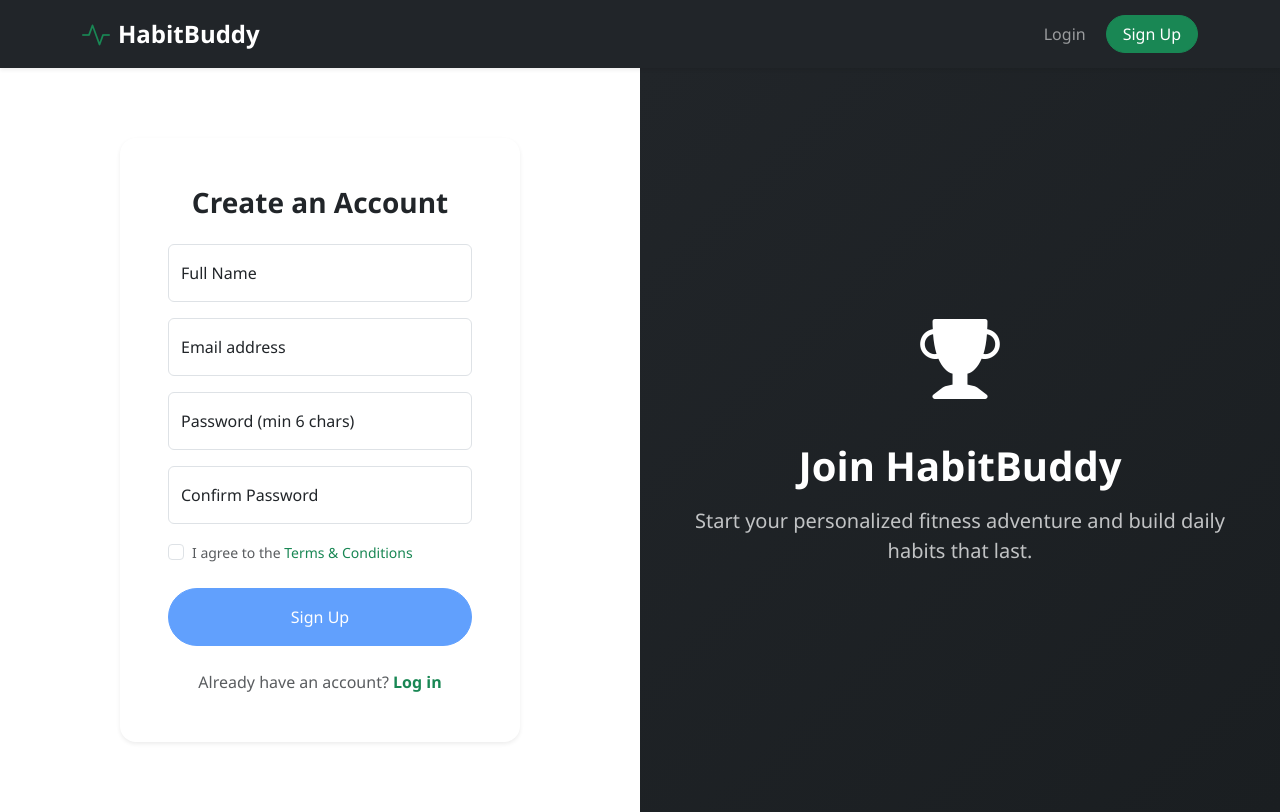
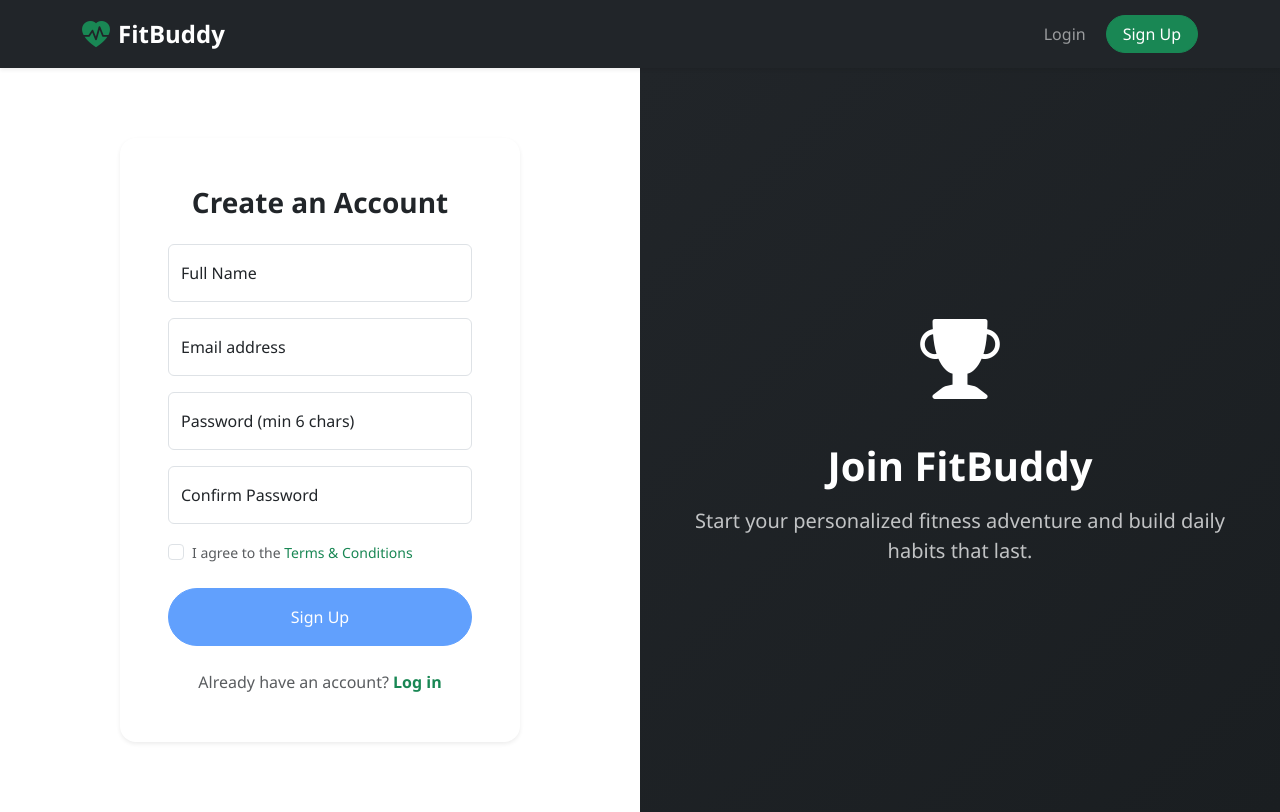
Before and after one commit to elnathanshee/WAD2-FitBuddy, a Vue app in the folder FitBuddy/: page /signup in a window 1280 px wide. Built offline with nearby package versions, Linux system fonts and the light colour scheme.

Commit message:
docs: add comprehensive 5-7 minute presentation demo script and playbook

```diff
--- a/FitBuddy/src/components/LoginPage.vue
+++ b/FitBuddy/src/components/LoginPage.vue
@@ -9,8 +9,8 @@
     <div class="col-lg-6 auth-form-section">
       <div class="auth-form-card shadow-sm p-4 p-md-5 rounded-4">
         <div class="text-center mb-4 d-lg-none">
-          <i class="bi bi-activity text-primary fs-1"></i>
-          <h2 class="fw-bold mt-2">HabitBuddy</h2>
+          <i class="bi bi-heart-pulse-fill text-primary fs-1"></i>
+          <h2 class="fw-bold mt-2">FitBuddy</h2>
         </div>
 
         <h3 class="fw-bold mb-3 text-center">Login</h3>
--- a/FitBuddy/src/components/Navbar.vue
+++ b/FitBuddy/src/components/Navbar.vue
@@ -2,8 +2,8 @@
   <nav class="navbar navbar-expand-lg navbar-dark bg-dark sticky-top shadow-sm">
     <div class="container">
       <router-link class="navbar-brand d-flex align-items-center" to="/">
-        <i class="bi bi-activity text-primary fs-3 me-2"></i>
-        <span class="fw-bold fs-4">HabitBuddy</span>
+        <i class="bi bi-heart-pulse-fill text-primary fs-3 me-2"></i>
+        <span class="fw-bold fs-4">FitBuddy</span>
       </router-link>
 
       <button class="navbar-toggler" type="button" data-bs-toggle="collapse" data-bs-target="#navbarNav">
--- a/FitBuddy/src/components/SignupPage.vue
+++ b/FitBuddy/src/components/SignupPage.vue
@@ -2,7 +2,7 @@
   <div class="row g-0 auth-wrapper flex-row-reverse">
     <div class="col-lg-6 auth-brand-section d-none d-lg-flex bg-primary">
       <i class="bi bi-trophy-fill text-white" style="font-size: 5rem;"></i>
-      <h1 class="fw-bold mt-4 mb-3">Join HabitBuddy</h1>
+      <h1 class="fw-bold mt-4 mb-3">Join FitBuddy</h1>
       <p class="lead text-light opacity-75">Start your personalized fitness adventure and build daily habits that last.</p>
     </div>
 
@@ -10,7 +10,7 @@
       <div class="auth-form-card shadow-sm p-4 p-md-5 rounded-4">
         <div class="text-center mb-4 d-lg-none">
           <i class="bi bi-activity text-primary fs-1"></i>
-          <h2 class="fw-bold mt-2">HabitBuddy</h2>
+          <h2 class="fw-bold mt-2">FitBuddy</h2>
         </div>
 
         <h3 class="fw-bold mb-4 text-center">Create an Account</h3>
--- a/FitBuddy/src/components/habits/AiGoalCoachModal.vue
+++ b/FitBuddy/src/components/habits/AiGoalCoachModal.vue
@@ -15,7 +15,7 @@
     <!-- Subtitle / Intro -->
     <p class="text-muted small mb-3">
       Describe your current routine and health goals, or answer our quick questionnaire.
-      HabitBuddy's AI coach will generate realistic, personalized habits tailored to your schedule.
+      FitBuddy's AI coach will generate realistic, personalized habits tailored to your schedule.
     </p>
 
     <!-- Error Banner -->
```
Also changed, not shown: 1 other file (tests, documents, lock files or other folders).
